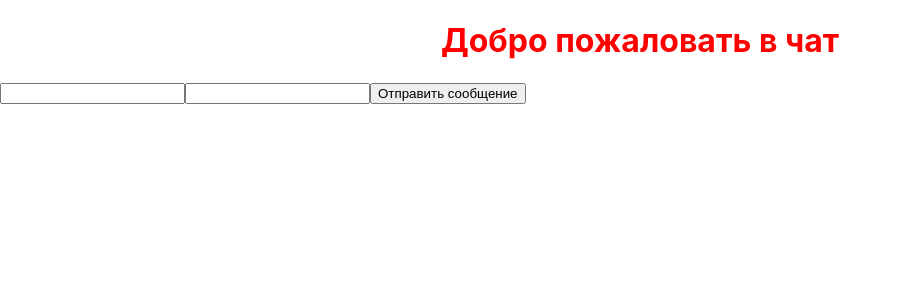
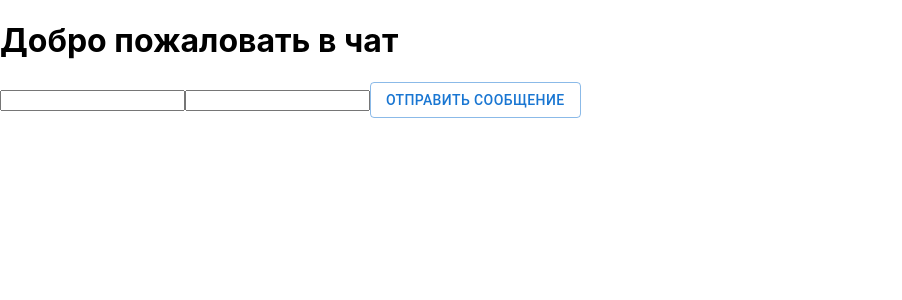
Before and after one commit to Char1que/firsthome, a React (Create React App) app: page / in a window 1280 px wide. Shown: the top 300 px of the page, without its empty margins (0-902 px from the left). Built offline with nearby package versions, Linux system fonts and the light colour scheme.

Commit message:
Error
Error

```diff
--- a/package.json
+++ b/package.json
@@ -5,6 +5,7 @@
   "dependencies": {
     "@emotion/react": "^11.10.4",
     "@emotion/styled": "^11.10.4",
+    "@mui/joy": "^5.0.0-alpha.46",
     "@mui/material": "^5.10.6",
     "@testing-library/jest-dom": "^5.16.5",
     "@testing-library/react": "^13.4.0",
--- a/src/App.css
+++ b/src/App.css
@@ -1,4 +1,11 @@
-h1 {
+.welcome {
   text-align: center;
+  -webkit-box-align: center;
+      -ms-flex-align: center;
+          align-items: center;
   color: red;
 }
+
+.sending {
+  color: red;
+}
--- a/src/App.js
+++ b/src/App.js
@@ -1,62 +1,72 @@
 /* eslint-disable react-hooks/exhaustive-deps */
-import { useEffect, useState } from 'react';
-import './App.css';
+import { useEffect, useState } from "react";
+import item from "./App.css";
+import { Button } from "@mui/material";
 
 function App() {
-  const welcome = 'Добро пожаловать в чат';
-  const [messageList, setMessageList] = useState ([]);
-  const [text, setText] = useState ('');
-  const [author, setAuthor] = useState ('');
-  const hangleSubmit  = (event) => {
+  const welcome = "Добро пожаловать в чат";
+  const [messageList, setMessageList] = useState([]);
+  const [text, setText] = useState("");
+  const [author, setAuthor] = useState("");
+  const hangleSubmit = (event) => {
     event.preventDefault();
-    setMessageList(prevState => [...prevState, {
+    setMessageList((prevState) => [
+      ...prevState,
+      {
         id: giveLastID,
         text: text,
-      author: author
-    }])
-    setText ('')
-    setAuthor ('')
-  }
+        author: author,
+      },
+    ]);
+    setText("");
+    setAuthor("");
+  };
   const giveLastID = (array) => {
-    return array.length ? array[array.length - 1].id + 1 : 0
-  }
+    return array.length ? array[array.length - 1].id + 1 : 0;
+  };
 
-  useEffect (() => {
-    setTimeout (() => {
-      botAnswer()
-    }, 2000)
-    }, [messageList])
+  useEffect(() => {
+    setTimeout(() => {
+      botAnswer();
+    }, 2000);
+  }, [messageList]);
 
   const botAnswer = () => {
     const lastAuthor = messageList[messageList.length - 1];
     if (lastAuthor && lastAuthor.author) {
-      setMessageList(prevState => [
-        ...prevState, {
+      setMessageList((prevState) => [
+        ...prevState,
+        {
           id: giveLastID(prevState),
-          text: `Сообщение от ${lastAuthor.author} отправлено`
+          text: `Сообщение от ${lastAuthor.author} отправлено`,
+        },
+      ]);
     }
-      ])
-    }
-  }
+  };
   return (
     <div>
-      <h1>
-        {welcome}
-      </h1>
+      <h1 className={item.welcome}>{welcome}</h1>
       <div>
         <form onSubmit={hangleSubmit}>
-          <input value={author} onChange={(event) => setAuthor (event.target.value)}/>
-          <input value={text} onChange={(event) => setText(event.target.value)}/>
-          <button type='submit'>Отправить сообщение</button>
+          <input
+            value={author}
+            onChange={(event) => setAuthor(event.target.value)}
+          />
+          <input
+            value={text}
+            onChange={(event) => setText(event.target.value)}
+          />
+          <Button className={item.sending} variant="outlined">Отправить сообщение</Button>
         </form>
-        {messageList.map((message => {
+        {messageList.map((message) => {
           return (
             <div key={message.id}>
               {message.author}
               {message.text}
             </div>
-        )
-      }),)} </div>
+          );
+        })}{" "}
+      </div>
     </div>
   );
 }
--- a/src/App.scss
+++ b/src/App.scss
@@ -1,4 +1,8 @@
-h1 {
+.welcome {
     text-align: center;
+    align-items: center;
     color: red;
 }
+.sending {
+    color:red;
+}
```
Also changed, not shown: 1 other file (tests, documents, lock files or other folders). Lines whose indentation alone changed are shown as unchanged.
